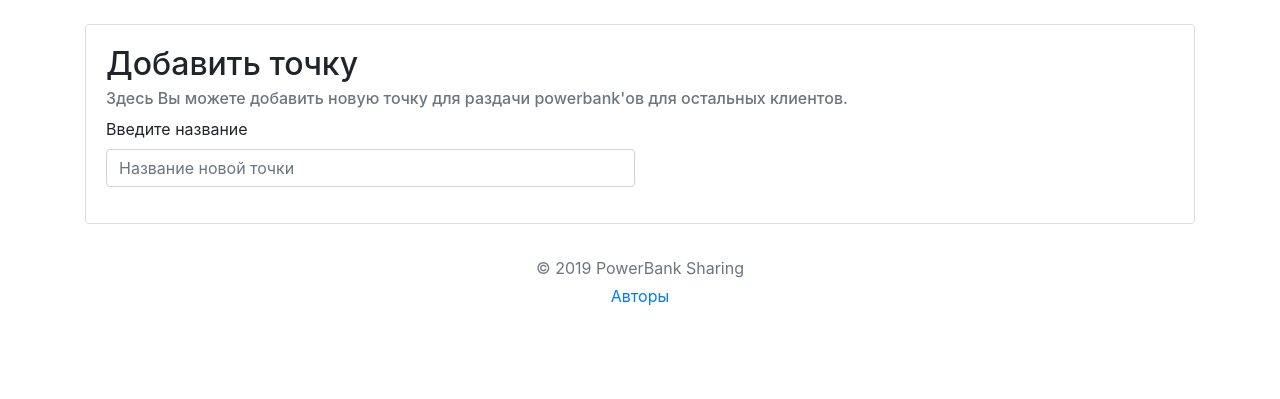
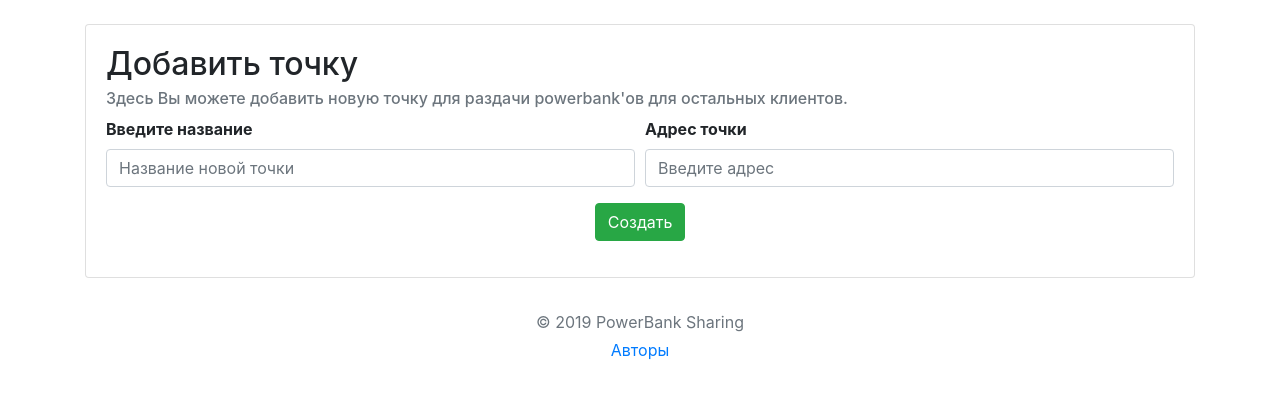
Before and after one commit to Azazel-h/Powerbank-Sharing, a Django app: page /sharing/add in a window 1280 px wide. Shown: the part 74-473 px from the top of the page. Run offline with Django 3.2, Linux system fonts and the light colour scheme; some libraries are stand-ins or nearby versions.

Commit message:
Сделал преобразование адреса в координаты

```diff
--- a/sharing/templates/base.html
+++ b/sharing/templates/base.html
@@ -28,7 +28,7 @@
                         {% block main_tab %}<li class="nav-item"><a class="nav-link" href="/"> Главная </a></li>{% endblock %}
                         {% if user.is_authenticated %}
                             {% if user.is_superuser %}
-                                {% block add_sharing_tab %}<li class="nav-item"><a class="nav-link" href="{% url 'add_sharing' %}"> Добавить организацию </a></li> {% endblock %}
+                                {% block add_sharing_tab %}<li class="nav-item"><a class="nav-link" href="{% url 'add_sharing' %}"> Добавить точку </a></li> {% endblock %}
                             {% endif %}
                             {% block account_tab %}<li class="nav-item"><a class="nav-link" href="{% url 'account' %}"> {{ user.username }} </a></li>{% endblock %}
                             <li class="nav-item"><a class="nav-link" href="{% url 'logout' %}?next=/"> Выйти </a></li>
--- a/sharing/templates/index.html
+++ b/sharing/templates/index.html
@@ -18,10 +18,7 @@
             var myMap = new ymaps.Map("YMapsID", {
                 center: [55.76, 37.64],
                 zoom: 9,
-                controls: ['searchControl', 'routeButtonControl']
-            }, {
-                // Будет производиться поиск по топонимам и организациям.
-                searchControlProvider: 'yandex#search'
+                controls: ['searchControl', 'routeButtonControl', 'geolocationControl', 'fullscreenControl', 'zoomControl']
             });
 
             var search = myMap.controls.get('searchControl');
--- a/sharing/templates/sharing/add.html
+++ b/sharing/templates/sharing/add.html
@@ -18,32 +18,47 @@
 
 
 
-                <form method="POST" name="add-sharing">
-                    {% csrf_token %}
+{#                <form name="add-sharing">#}
 
                     <div class="form-row">
                         <div class="form-group col-md-6">
-                            <label for="title"> Введите название </label>
+                            <label for="title"><strong> Введите название </strong></label>
                             <input type="text" id="title" class="form-control" placeholder="Название новой точки">
                         </div>
+
+                        <div class="form-group col-md-6">
+                            <label for="suggest"><strong> Адрес точки </strong></label>
+                            <input type="text" id="suggest" class="form-control" placeholder="Введите адрес">
+                        </div>
                     </div>
-                </form>
+
+                    <div class="form-group text-center">
+                        <input type="submit" class="btn btn-success" value="Создать" onclick="get_info()">
+                    </div>
+{#                </form>#}
             </div>
         </div>
     </div>
 
-    <script type="text/javascript">
-        ymaps.ready(function () {
-            var myMap = new ymaps.Map("YMapsID", {
-                center: [55.76, 37.64],
-                zoom: 9
-            });
+    <script>
+        ymaps.ready(init);
 
-            var search = myMap.controls.get('searchControl');
-            search.events.add("resultselect", function (result) {
-                console.log(search.getResultsArray()[result.get('index')].geometry.getCoordinates())
-                console.log('request: ' + search.getRequestString());
-           });
-        });
+        function init() {
+            var suggestView = new ymaps.SuggestView('suggest'),
+                map,
+                placemark;
+        }
+
+        function get_info() {
+            var request = $('#suggest').val();
+
+            function crds(crd, callback) {
+                ymaps.geocode(crd).then(function (res) {
+                    callback(res.geoObjects.get(0).geometry.getCoordinates());
+                });
+            }
+
+            crds(request, function (coords) {  console.log(coords) });
+        }
     </script>
 {% endblock %}
```
